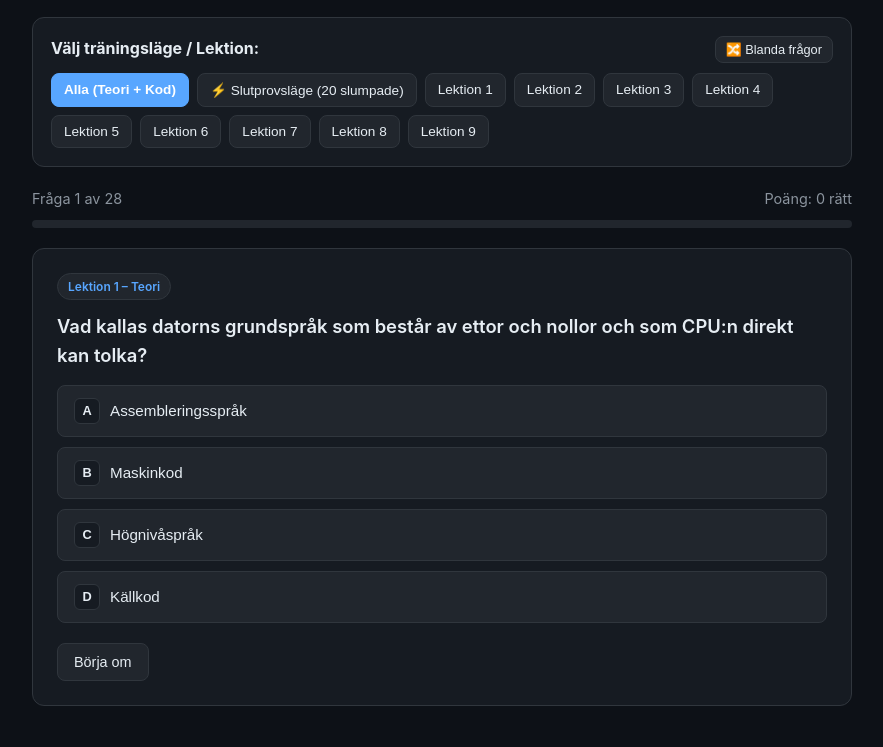
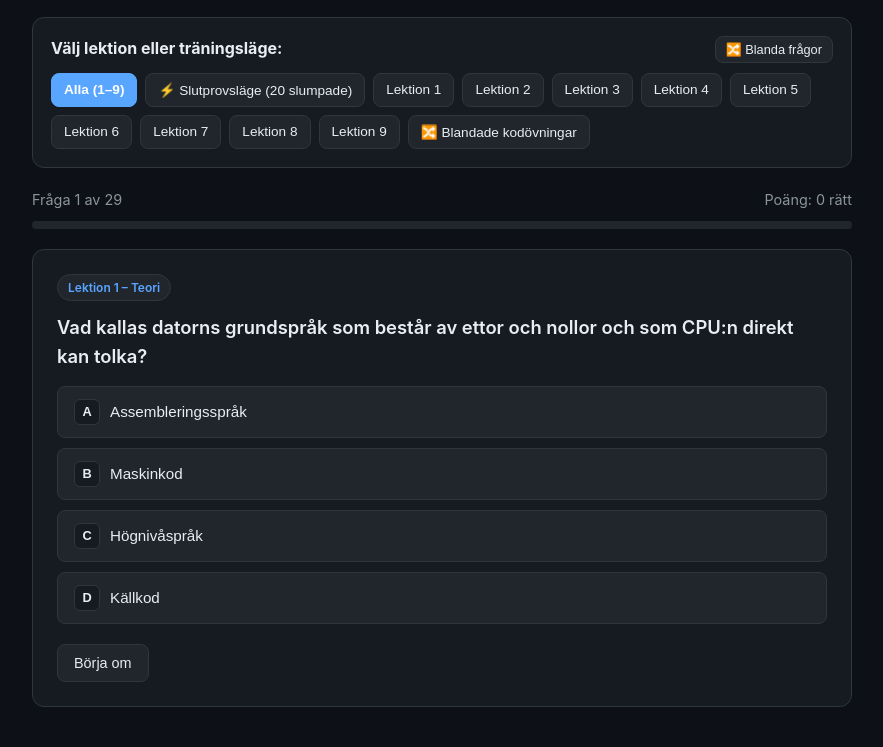
Before and after one commit to LimWare/Programmering-Niv--1-Teoriprov, a plain HTML site: page index.html in a window 1280 px wide. Shown: the part 146-893 px from the top of the page, without its empty margins (198-1081 px from the left). Drawn offline with Linux system fonts and the light colour scheme.

Commit message:
Update headings and lesson descriptions in index.html

```diff
--- a/index.html
+++ b/index.html
@@ -302,17 +302,17 @@
 
 <div class="container">
     <header>
-        <h1>Programmering 1 (Python) – Teoriprov & Kodlabb</h1>
-        <p>JENSEN Education – Teori och lektionsspecifika kodövningar med direkt testkörning!</p>
+        <h1>Programmering 1 (Python) – Teoriprov & Lektionskodlabb</h1>
+        <p>JENSEN Education – Teori och flera kodövningar för varje lektion (1–9) + Blandade övningar!</p>
     </header>
 
     <div class="controls-card">
         <div style="display:flex; justify-content:space-between; align-items:center; flex-wrap:wrap; gap:8px;">
-            <strong>Välj träningsläge / Lektion:</strong>
+            <strong>Välj lektion eller träningsläge:</strong>
             <button class="secondary-btn" style="padding:5px 10px; font-size:0.8rem;" onclick="shuffleCurrentQuiz()">🔀 Blanda frågor</button>
         </div>
         <div class="filter-group">
-            <button class="filter-btn active" onclick="selectCategory('ALL', this)">Alla (Teori + Kod)</button>
+            <button class="filter-btn active" onclick="selectCategory('ALL', this)">Alla (1–9)</button>
             <button class="filter-btn" onclick="selectCategory('EXAM', this)">⚡ Slutprovsläge (20 slumpade)</button>
             <button class="filter-btn" onclick="selectCategory('L1', this)">Lektion 1</button>
             <button class="filter-btn" onclick="selectCategory('L2', this)">Lektion 2</button>
@@ -323,6 +323,7 @@
             <button class="filter-btn" onclick="selectCategory('L7', this)">Lektion 7</button>
             <button class="filter-btn" onclick="selectCategory('L8', this)">Lektion 8</button>
             <button class="filter-btn" onclick="selectCategory('L9', this)">Lektion 9</button>
+            <button class="filter-btn" onclick="selectCategory('BLANDAT', this)">🔀 Blandade kodövningar</button>
         </div>
     </div>
 
@@ -390,19 +391,13 @@ const allQuestions = [
         explanation: "Maskinkod består av ettor och nollor som hårdvaran direkt förstår."
     },
     {
-        cat: "L1", lesson: "Lektion 1 – Teori",
-        q: "Vad är skillnaden mellan en interpretator och en kompilator?",
-        code: "", options: ["En interpretator tolkar koden rad för rad under körning, medan en kompilator översätter hela programmet i förväg", "En kompilator används bara i Python", "En interpretator skapar alltid en .exe-fil", "Det betyder samma sak"], answer: 0,
-        explanation: "Python är ett tolkande (interpreterat) språk."
-    },
-    {
-        cat: "L1", lesson: "Lektion 1 – Kodlabb",
+        cat: "L1", lesson: "Lektion 1 – Kodlabb 1",
         q: "Skriv kod som skriver ut texten 'Hej Jensen!' på skärmen med print().",
         code: "", type: "code", keywords: ["print", "Hej Jensen!"],
         explanation: "Rätt syntax:\nprint(\"Hej Jensen!\")"
     },
     {
-        cat: "L1", lesson: "Lektion 1 – Kodlabb",
+        cat: "L1", lesson: "Lektion 1 – Kodlabb 2",
         q: "Skriv kod som skriver ut ditt namn med hjälp av print().",
         code: "", type: "code", keywords: ["print"],
         explanation: "Rätt syntax:\nprint(\"Ditt Namn\")"
@@ -416,16 +411,16 @@ const allQuestions = [
         explanation: "Variabelnamn får innehålla understreck (_) och siffror, men inte börja med en siffra eller innehålla mellanslag."
     },
     {
-        cat: "L2", lesson: "Lektion 2 – Teori",
-        q: "Vilken datatyp får variabeln x i koden: x = 13.5",
-        code: "", options: ["int", "float", "str", "bool"], answer: 1,
-        explanation: "Tal med decimalpunkt är av datatypen float."
-    },
-    {
-        cat: "L2", lesson: "Lektion 2 – Kodlabb",
+        cat: "L2", lesson: "Lektion 2 – Kodlabb 1",
         q: "Skapa en variabel som heter 'kurs' och tilldela den strängen 'Programmering 1', skriv sedan ut den.",
         code: "", type: "code", keywords: ["kurs", "=", "print"],
         explanation: "Rätt syntax:\nkurs = \"Programmering 1\"\nprint(kurs)"
+    },
+    {
+        cat: "L2", lesson: "Lektion 2 – Kodlabb 2",
+        q: "Skapa två variabler, 'tal1' med värdet 10 och 'tal2' med värdet 5, och skriv ut deras summa.",
+        code: "", type: "code", keywords: ["tal1", "tal2", "+", "print"],
+        explanation: "Rätt syntax:\ntal1 = 10\ntal2 = 5\nprint(tal1 + tal2)"
     },
 
     // --- LEKTION 3 ---
@@ -436,13 +431,13 @@ const allQuestions = [
         explanation: "Operatorn // utför heltalsdivision och kastar bort eventuella decimaler."
     },
     {
-        cat: "L3", lesson: "Lektion 3 – Teori",
-        q: "Vad beräknar uttrycket 2 ** 3 i Python?",
-        code: "", options: ["2 gånger 3", "2 upphöjt till 3 (8)", "2 dividerat med 3", "Resten av 2 / 3"], answer: 1,
-        explanation: "** är potensoperatorn (2 * 2 * 2 = 8)."
+        cat: "L3", lesson: "Lektion 3 – Kodlabb 1",
+        q: "Skriv kod som beräknar produkten av 12 och 13 och skriver ut resultatet med print().",
+        code: "", type: "code", keywords: ["print", "12", "13", "*"],
+        explanation: "Rätt syntax:\nprint(12 * 13)"
     },
     {
-        cat: "L3", lesson: "Lektion 3 – Kodlabb",
+        cat: "L3", lesson: "Lektion 3 – Kodlabb 2",
         q: "Skriv kod som räknar ut resten av 17 delat med 4 med modulo-operatorn (%) och skriver ut det.",
         code: "", type: "code", keywords: ["print", "17", "%", "4"],
         explanation: "Rätt syntax:\nprint(17 % 4)"
@@ -456,13 +451,13 @@ const allQuestions = [
         explanation: "input() ger alltid en sträng, varför man ofta behöver konvertera med int() eller float()."
     },
     {
-        cat: "L4", lesson: "Lektion 4 – Teori",
-        q: "Vilka tal genererar funktionen range(1, 6)?",
-        code: "", options: ["1, 2, 3, 4, 5, 6", "0, 1, 2, 3, 4, 5", "1, 2, 3, 4, 5", "2, 3, 4, 5"], answer: 2,
-        explanation: "Startvärdet 1 ingår, men slutvärdet (6) inkluderas ej."
+        cat: "L4", lesson: "Lektion 4 – Kodlabb 1",
+        q: "Skriv kod som frågar användaren efter namn med input() och sparar i variabeln 'namn'.",
+        code: "", type: "code", keywords: ["namn", "input"],
+        explanation: "Rätt syntax:\nnamn = input(\"Vad heter du? \")"
     },
     {
-        cat: "L4", lesson: "Lektion 4 – Kodlabb",
+        cat: "L4", lesson: "Lektion 4 – Kodlabb 2",
         q: "Skriv kod som frågar efter ålder med input(), konverterar till heltal med int() och sparar i 'ålder'.",
         code: "", type: "code", keywords: ["input", "int", "ålder"],
         explanation: "Rätt syntax:\nålder = int(input(\"Ålder: \"))"
@@ -476,16 +471,16 @@ const allQuestions = [
         explanation: "== används för jämförelse, medan enkelt = används för tilldelning."
     },
     {
-        cat: "L5", lesson: "Lektion 5 – Teori",
-        q: "Vilket nyckelord används för flera alternativa villkor efter en if?",
-        code: "", options: ["else if", "elif", "case", "elseif"], answer: 1,
-        explanation: "I Python förkortas else if till elif."
-    },
-    {
-        cat: "L5", lesson: "Lektion 5 – Kodlabb",
+        cat: "L5", lesson: "Lektion 5 – Kodlabb 1",
         q: "Skriv en if-sats som kollar om 'poäng' är >= 50. Om sant, skriv ut 'Godkänt'.",
         code: "", type: "code", keywords: ["if", "poäng", ">=", "print", "Godkänt"],
         explanation: "Rätt syntax:\nif poäng >= 50:\n    print(\"Godkänt\")"
+    },
+    {
+        cat: "L5", lesson: "Lektion 5 – Kodlabb 2",
+        q: "Skriv en if/else-sats som kollar om 'svar == \"ja\"'. Om sant skriv ut 'Rätt', annars 'Fel'.",
+        code: "", type: "code", keywords: ["if", "else", "print"],
+        explanation: "Rätt syntax:\nif svar == \"ja\":\n    print(\"Rätt\")\nelse:\n    print(\"Fel\")"
     },
 
     // --- LEKTION 6 ---
@@ -496,16 +491,16 @@ const allQuestions = [
         explanation: "En while-loop fortsätter så länge villkoret är True."
     },
     {
-        cat: "L6", lesson: "Lektion 6 – Teori",
-        q: "Varför uppstår en oändlig loop om räknaren inte uppdateras?",
-        code: "", options: ["Villkoret förblir True för evigt", "Python kraschar direkt", "Print saknas", "Ingen anledning"], answer: 0,
-        explanation: "Om villkoret aldrig ändras till False körs loopen i oändlighet."
-    },
-    {
-        cat: "L6", lesson: "Lektion 6 – Kodlabb",
+        cat: "L6", lesson: "Lektion 6 – Kodlabb 1",
         q: "Skriv en while-loop som körs så länge 'x < 3' och skriver ut x.",
         code: "", type: "code", keywords: ["while", "x < 3", "print"],
         explanation: "Rätt syntax:\nx = 0\nwhile x < 3:\n    print(x)\n    x += 1"
+    },
+    {
+        cat: "L6", lesson: "Lektion 6 – Kodlabb 2",
+        q: "Skriv en for-loop med range(1, 6) som skriver ut alla tal från 1 till 5.",
+        code: "", type: "code", keywords: ["for", "range(1, 6)", "print"],
+        explanation: "Rätt syntax:\nfor i in range(1, 6):\n    print(i)"
     },
 
     // --- LEKTION 7 ---
@@ -516,16 +511,16 @@ const allQuestions = [
         explanation: "append() lägger till elementet längst bak i listan."
     },
     {
-        cat: "L7", lesson: "Lektion 7 – Teori",
-        q: "Hur tar man bort ett element baserat på dess INDEX?",
-        code: "", options: ["pop(index)", "remove(index)", "clear(index)", "delete(index)"], answer: 0,
-        explanation: "pop(index) tar bort via indexnummer."
-    },
-    {
-        cat: "L7", lesson: "Lektion 7 – Kodlabb",
+        cat: "L7", lesson: "Lektion 7 – Kodlabb 1",
         q: "Skriv kod som skapar en tom lista 'frukter', och lägger till strängen 'Äpple' med append().",
         code: "", type: "code", keywords: ["frukter", "[]", "append", "Äpple"],
         explanation: "Rätt syntax:\nfrukter = []\nfrukter.append(\"Äpple\")"
+    },
+    {
+        cat: "L7", lesson: "Lektion 7 – Kodlabb 2",
+        q: "Givet listan 'bilar', skriv kod som tar bort det första elementet (index 0) med pop().",
+        code: "bilar = ['Volvo', 'Saab', 'BMW']", type: "code", keywords: ["bilar", "pop", "0"],
+        explanation: "Rätt syntax:\nbilar.pop(0)"
     },
 
     // --- LEKTION 8 ---
@@ -536,16 +531,16 @@ const allQuestions = [
         explanation: "Slicing [1:4] tar index 1, 2 och 3 (index 4 inkluderas ej)."
     },
     {
-        cat: "L8", lesson: "Lektion 8 – Teori",
-        q: "Hur beräknar man kvadratroten ur 64 efter 'import math'?",
-        code: "", options: ["math.sqrt(64)", "math.root(64)", "math.pow(64)", "sqrt(64)"], answer: 0,
-        explanation: "math.sqrt() beräknar kvadratroten."
-    },
-    {
-        cat: "L8", lesson: "Lektion 8 – Kodlabb",
+        cat: "L8", lesson: "Lektion 8 – Kodlabb 1",
         q: "Givet listan tal = [10, 20, 30, 40, 50], skriv kod som plockar ut [20, 30, 40] med slicing.",
         code: "tal = [10, 20, 30, 40, 50]", type: "code", keywords: ["tal", "[1:4]"],
         explanation: "Rätt syntax:\ndellista = tal[1:4]"
+    },
+    {
+        cat: "L8", lesson: "Lektion 8 – Kodlabb 2",
+        q: "Skriv kod som importerar math-modulen och beräknar kvadratroten ur 64.",
+        code: "", type: "code", keywords: ["import", "math", "sqrt", "64"],
+        explanation: "Rätt syntax:\nimport math\nprint(math.sqrt(64))"
     },
 
     // --- LEKTION 9 ---
@@ -556,16 +551,30 @@ const allQuestions = [
         explanation: "Funktioner definieras med nyckelordet def."
     },
     {
-        cat: "L9", lesson: "Lektion 9 – Teori",
-        q: "Vad händer om en funktion saknar en return-sats?",
-        code: "", options: ["Den kraschar", "Den returnerar automatiskt None", "Den returnerar 0", "Den körs inte"], answer: 1,
-        explanation: "Funktioner som saknar return returnerar värdet None."
-    },
-    {
-        cat: "L9", lesson: "Lektion 9 – Kodlabb",
+        cat: "L9", lesson: "Lektion 9 – Kodlabb 1",
         q: "Skriv en funktion som heter 'plus' som tar emot två parametrar (a och b) och returnerar summan.",
         code: "# Exempel på anrop:\n# print(plus(3, 4)) -> ska ge 7", type: "code", keywords: ["def", "plus", "return", "+"],
         explanation: "Rätt syntax:\ndef plus(a, b):\n    return a + b"
+    },
+    {
+        cat: "L9", lesson: "Lektion 9 – Kodlabb 2",
+        q: "Skriv en funktion 'kolla_tal' som tar in x. Om x > 10 ska den returnera 'Stort', annars 'Litet'.",
+        code: "", type: "code", keywords: ["def", "kolla_tal", "if", "return", "Stort", "Litet"],
+        explanation: "Rätt syntax:\ndef kolla_tal(x):\n    if x > 10:\n        return \"Stort\"\n    else:\n        return \"Litet\""
+    },
+
+    // --- BLANDADE KODÖVNINGAR ---
+    {
+        cat: "BLANDAT", lesson: "Blandad kodövning 1",
+        q: "Skriv en for-loop som skriver ut alla jämna tal från 0 till 10 (använd range med steg 2).",
+        code: "", type: "code", keywords: ["for", "range(0, 11, 2)", "print"],
+        explanation: "Rätt syntax:\nfor i in range(0, 11, 2):\n    print(i)"
+    },
+    {
+        cat: "BLANDAT", lesson: "Blandad kodövning 2",
+        q: "Skriv en funktion 'berakna_area' som tar in bas och hojd, och returnerar arean (bas * hojd / 2).",
+        code: "", type: "code", keywords: ["def", "berakna_area", "return", "*", "/"],
+        explanation: "Rätt syntax:\ndef berakna_area(bas, hojd):\n    return (bas * hojd) / 2"
     }
 ];
 
```
